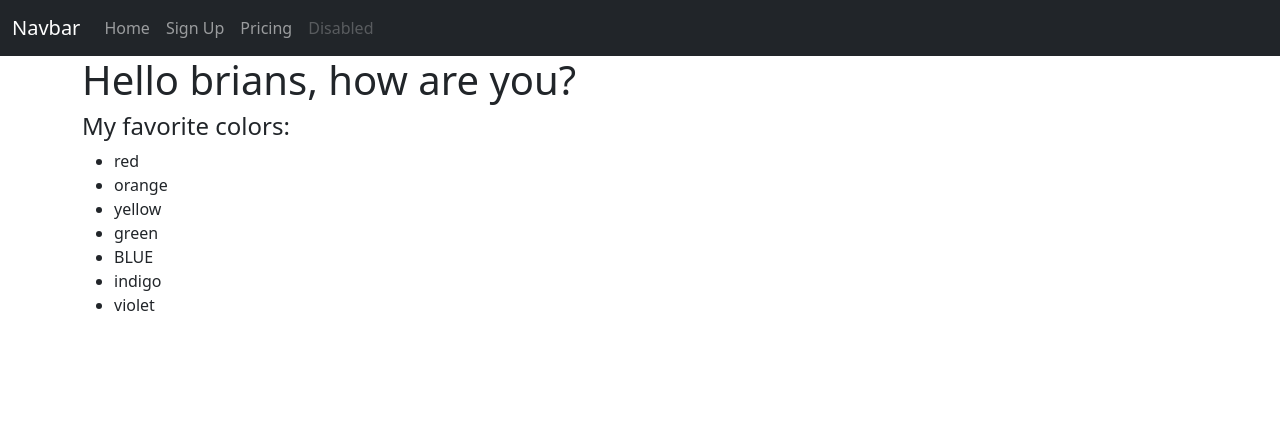
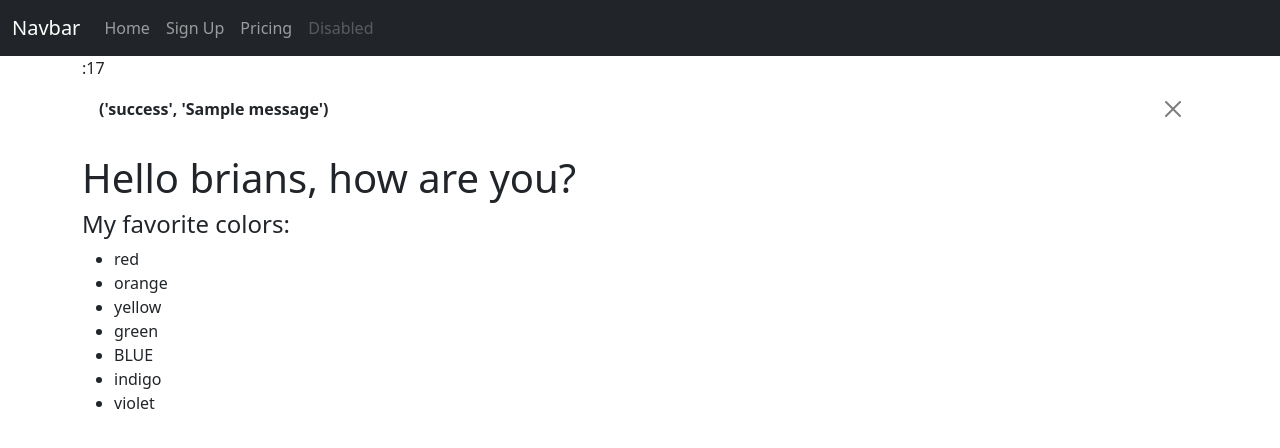
Before and after one commit to ligervision/week6_flask, a Flask app: page / in a window 1280 px wide. Shown: the top 448 px of the page. Run offline with Flask 2, Linux system fonts and the light colour scheme; one stand-in notice (Sample message) is shown; some libraries are stand-ins or nearby versions.

Commit message:
final changes for Tues

```diff
--- a/app/routes.py
+++ b/app/routes.py
@@ -1,5 +1,5 @@
 from app import app
-from flask import render_template, redirect, url_for
+from flask import render_template, redirect, url_for, flash
 from app.forms import SignUpForm
 
 #  routes -- How each endpoint should run
@@ -24,10 +24,14 @@ def signup():
         username = form.username.data
         password = form.password.data
         print(email, username, password)
+        # if username in {'abc', 'aaa'}:
+        #     flash('That username already exists', 'danger')
+        #     return redirect(url_for('signup'))
+
         # Add the user to the database
 
         # Show message of success/failure
-
+        flash('You have successfully signed up!', 'success')
         # redirect back to the homepage
         return redirect(url_for('index'))
 
--- a/app/templates/base.html
+++ b/app/templates/base.html
@@ -12,33 +12,12 @@
 </head>
 <body>
     <!-- Navbar goes here -->
-    <nav class="navbar navbar-expand-lg navbar-dark bg-dark">
-        <div class="container-fluid">
-          <a class="navbar-brand" href="#">Navbar</a>
-          <button class="navbar-toggler" type="button" data-bs-toggle="collapse" data-bs-target="#navbarNav" aria-controls="navbarNav" aria-expanded="false" aria-label="Toggle navigation">
-            <span class="navbar-toggler-icon"></span>
-          </button>
-          <div class="collapse navbar-collapse" id="navbarNav">
-            <ul class="navbar-nav">
-              <li class="nav-item">
-                <a class="nav-link" href="{{ url_for('index') }}">Home</a>
-              </li>
-              <li class="nav-item">
-                <a class="nav-link" href="{{ url_for('signup') }}">Sign Up</a>
-              </li>
-              <li class="nav-item">
-                <a class="nav-link" href="#">Pricing</a>
-              </li>
-              <li class="nav-item">
-                <a class="nav-link disabled">Disabled</a>
-              </li>
-            </ul>
-          </div>
-        </div>
-      </nav>
+    {% include 'nav.html' %}
 
     <!-- Start the container -->
     <div class="container">
+        <!-- If there is an alert message, display here in container -->
+        {% include 'messages.html' %}
         <!-- Placeholder block for main content-->
         {% block content %}
         {% endblock %}
--- /dev/null
+++ b/app/templates/messages.html
@@ -0,0 +1,11 @@
+:17
+{% with messages = get_flashed_messages(with_categories=true) %}
+    {% if messages %}
+        {% for message in messages %}
+            <div class="alert alert-{{ category }} alert-dismissible fade show" role="alert">
+                <strong>{{ message }}</strong>
+                <button type="button" class="btn-close" data-bs-dismiss="alert" aria-label="Close"></button>
+            </div>
+        {% endfor %}
+    {% endif %}
+{% endwith %}
--- /dev/null
+++ b/app/templates/nav.html
@@ -0,0 +1,24 @@
+<nav class="navbar navbar-expand-lg navbar-dark bg-dark">
+    <div class="container-fluid">
+      <a class="navbar-brand" href="#">Navbar</a>
+      <button class="navbar-toggler" type="button" data-bs-toggle="collapse" data-bs-target="#navbarNav" aria-controls="navbarNav" aria-expanded="false" aria-label="Toggle navigation">
+        <span class="navbar-toggler-icon"></span>
+      </button>
+      <div class="collapse navbar-collapse" id="navbarNav">
+        <ul class="navbar-nav">
+          <li class="nav-item">
+            <a class="nav-link" href="{{ url_for('index') }}">Home</a>
+          </li>
+          <li class="nav-item">
+            <a class="nav-link" href="{{ url_for('signup') }}">Sign Up</a>
+          </li>
+          <li class="nav-item">
+            <a class="nav-link" href="#">Pricing</a>
+          </li>
+          <li class="nav-item">
+            <a class="nav-link disabled">Disabled</a>
+          </li>
+        </ul>
+      </div>
+    </div>
+  </nav>
```
